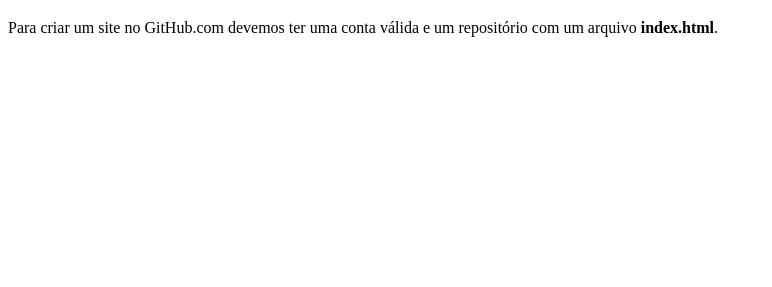
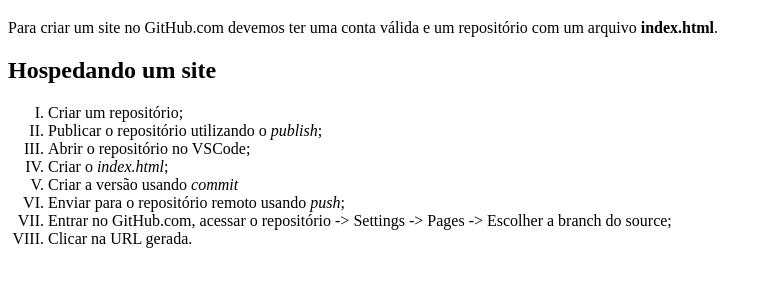
Before and after one commit to GuilhermeGoebel/primeiro_site, a plain HTML site: page index.html in a window 1280 px wide. Shown: the part 61-348 px from the top of the page, without its empty margins (0-772 px from the left). Drawn offline with Linux system fonts and the light colour scheme.

Commit message:
Versao_1.1

```diff
--- a/index.html
+++ b/index.html
@@ -7,7 +7,19 @@
     <title>Primeiro Site</title>
 </head>
 <body>
+
     <h1>Hospedagem GitHub</h1>
     <p>Para criar um site no GitHub.com devemos ter uma conta válida e um repositório com um arquivo <strong> index.html</strong>.</p>
+    <h2>Hospedando um site</h2>
+        <ol type="I">
+            <li>Criar um repositório;</li>
+            <li>Publicar o repositório utilizando o <em>publish</em>;</li>
+            <li>Abrir o repositório no VSCode;</li>
+            <li>Criar o <em>index.html</em>;</li>
+            <li>Criar a versão usando <em>commit</em></li>
+            <li>Enviar para o repositório remoto usando <em>push</em>;</li>
+            <li>Entrar no GitHub.com, acessar o repositório -> Settings -> Pages -> Escolher a branch do source;</li>
+            <li>Clicar na URL gerada.</li>
+        </ol>
 </body>
 </html>
```
